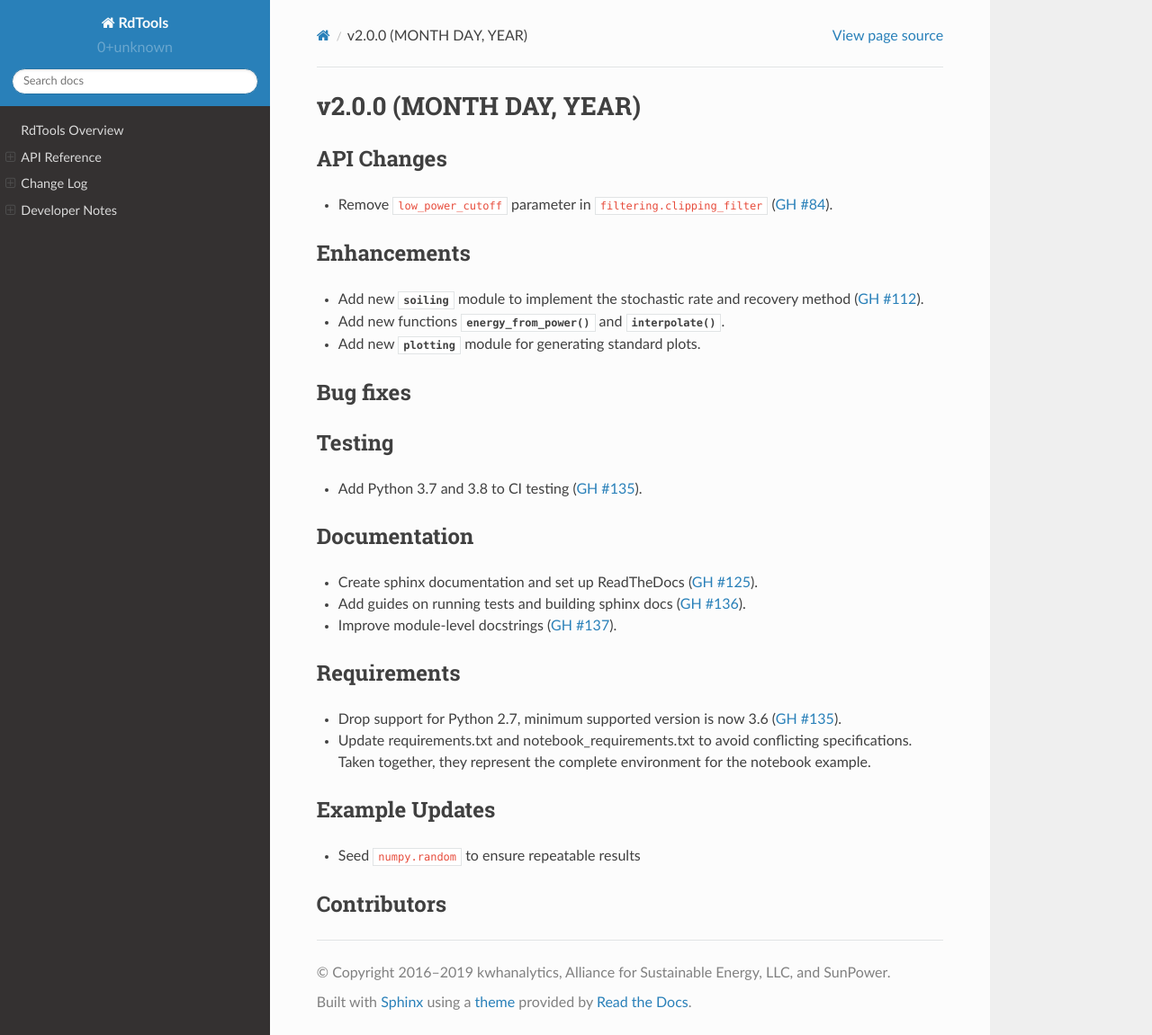
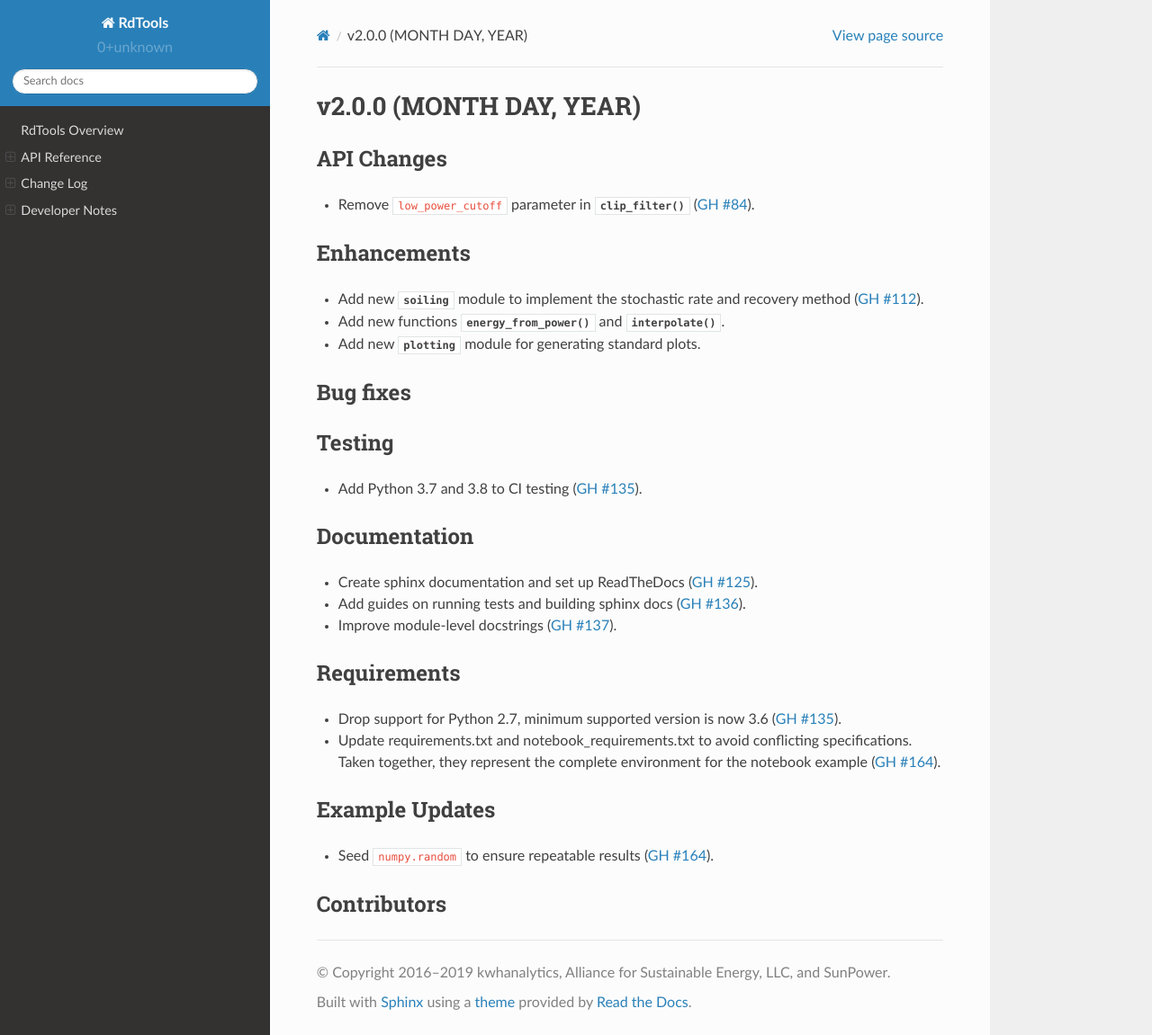
Before and after one commit to NREL/rdtools, a Sphinx documentation site: the page built from docs/sphinx/source/changelog/v2.0.0.rst, in a window 1280 px wide and 1151 px high. Shown: the whole window at 90% size. Built offline with Sphinx 7.4.7 and the Read the Docs theme 2.0.0, drawn with Linux system fonts in a browser that asks for light colours; pages that are not in the unit, such as notebooks, are missing from menus.

Commit message:
Apply suggestions to changelog
Co-Authored-By: Kevin Anderson <57452607+kanderso-nrel@users.noreply.github.com>

```diff
--- a/docs/sphinx/source/changelog/v2.0.0.rst
+++ b/docs/sphinx/source/changelog/v2.0.0.rst
@@ -4,7 +4,7 @@ v2.0.0 (MONTH DAY, YEAR)
 
 API Changes
 -----------
-* Remove ``low_power_cutoff`` parameter in ``filtering.clipping_filter`` (:issue:`84`).
+* Remove ``low_power_cutoff`` parameter in :py:func:`~rdtools.filtering.clip_filter` (:issue:`84`).
 
 Enhancements
 ------------
@@ -31,11 +31,11 @@ Requirements
 ------------
 * Drop support for Python 2.7, minimum supported version is now 3.6 (:pull:`135`).
 * Update requirements.txt and notebook_requirements.txt to avoid conflicting specifications. Taken together,
-  they represent the complete environment for the notebook example.
+  they represent the complete environment for the notebook example (:pull:`164`).
 
 Example Updates
 ---------------
-* Seed ``numpy.random`` to ensure repeatable results
+* Seed ``numpy.random`` to ensure repeatable results (:pull:`164`).
 
 Contributors
 ------------
```
